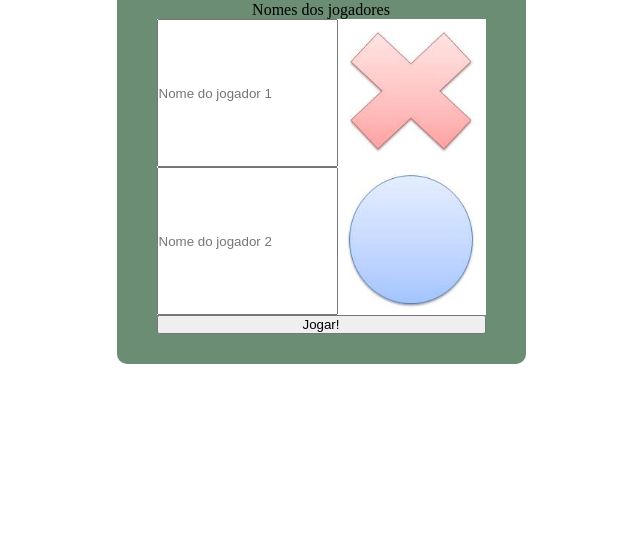
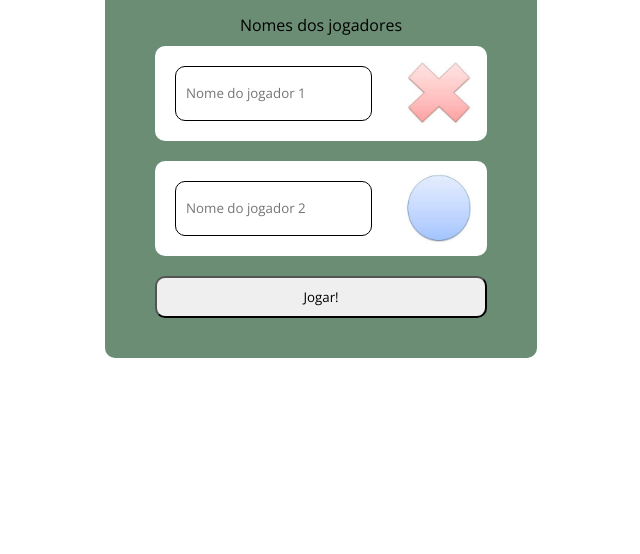
Before and after one commit to pedroclc/jogo-da-velha, a plain HTML site: page index.html in a window 1280 px wide. Shown: the part 246-800 px from the top of the page, without its empty margins (319-959 px from the left). Drawn offline with nearby package versions, Linux system fonts and the light colour scheme.

Commit message:
01/11/2022 15:30

```diff
--- a/index.html
+++ b/index.html
@@ -12,13 +12,13 @@
       <h1>Jogo da velha</h1>
       <form>
         <label>Nomes dos jogadores</label>
-        <section>
+        <section class="inputs">
           <input id="inputName1" type="text" placeholder="Nome do jogador 1" />
-          <img src="./img/x.jpg" alt="" />
+          <img src="./img/x.jpg" class="imgTelaInicial" alt="" />
         </section>
-        <section>
+        <section class="inputs">
           <input id="inputName2" type="text" placeholder="Nome do jogador 2" />
-          <img src="./img/bola.jpg" alt="" />
+          <img src="./img/bola.jpg" class="imgTelaInicial" alt="" />
         </section>
         <button id="btnStart">Jogar!</button>
       </form>
--- a/js/logic.js
+++ b/js/logic.js
@@ -18,14 +18,11 @@ class JogoDaVelha {
       this.arrGameStatus[Number(this.arrVetor[posicao][0])][
         Number(this.arrVetor[posicao][1])
       ] = 1;
-      //console.log("jogador 1");
     } else {
       this.arrGameStatus[Number(this.arrVetor[posicao][0])][
         Number(this.arrVetor[posicao][1])
       ] = 2;
-      //console.log("jogador 2");
     }
-    console.log(this.arrGameStatus);
   }
 
   verificarVencedor() {
@@ -113,6 +110,7 @@ class JogoDaVelha {
     } else if (this.count === 9) {
       alert("Fim do jogo - Não houve vencecedor!");
       let jogarNovamente = confirm("Deseja jogar novamente?");
+
       if (jogarNovamente === true) {
         window.location.href = "/index.html";
       } else {
--- a/style.css
+++ b/style.css
@@ -1,4 +1,7 @@
+@import url("https://fonts.googleapis.com/css2?family=Open+Sans:wght@300&display=swap");
+
 * {
+  font-family: "Open Sans", sans-serif;
   margin: 0;
   padding: 0;
   box-sizing: border-box;
@@ -17,8 +20,15 @@ section {
   flex-direction: row;
   text-align: center;
   background-color: white;
-  padding: 0px 0px;
-  /* border-radius: 10px; */
+}
+
+.inputs {
+  display: flex;
+  flex-direction: row;
+  text-align: center;
+  background-color: white;
+  margin: 10px 10px;
+  border-radius: 10px;
 }
 
 .tabuleiro > div {
@@ -29,19 +39,23 @@ section {
   width: 150px;
 }
 
-/* div {
-  display: flex;
-  flex-direction: row;
-  text-align: center;
-  background-color: white;
-  padding: 80px 80px;
+#btnStart {
+  margin: 10px;
+  padding: 10px;
   border-radius: 10px;
-} */
+}
 
 img {
   background-size: cover;
   height: 148px;
   width: 148px;
+}
+
+.imgTelaInicial {
+  background-size: cover;
+  height: 75px;
+  width: 75px;
+  margin: 10px;
 }
 
 .hide {
@@ -66,11 +80,12 @@ form {
   border-radius: 10px;
 }
 
-form > input {
+form > section > input {
   padding: 10px;
   border-radius: 10px;
   border: solid 1px;
-  margin: 20px 0;
+  padding-right: 10px;
+  margin: 20px 20px;
 }
 
 #a11 {
@@ -99,54 +114,3 @@ form > input {
   border-top: solid 2px;
   border-bottom: solid 2px;
 }
-
-/* #a00 {
-  border-right: solid 1.5px;
-  border-bottom: solid 1.5px;
-}
-
-#a01 {
-  border-left: solid 1.5px;
-  border-right: solid 1.5px;
-  border-bottom: solid 1.5px;
-}
-
-#a02 {
-  border-left: solid 1.5px;
-  border-bottom: solid 1.5px;
-}
-
-#a10 {
-  border-right: solid 1.5px;
-  border-top: solid 1.5px;
-  border-bottom: solid 1.5px;
-}
-
-#a11 {
-  border-left: solid 1.5px;
-  border-right: solid 1.5px;
-  border-top: solid 1.5px;
-  border-bottom: solid 1.5px;
-}
-
-#a12 {
-  border-left: solid 1.5px;
-  border-top: solid 1.5px;
-  border-bottom: solid 1.5px;
-}
-
-#a20 {
-  border-right: solid 1.5px;
-  border-top: solid 1.5px;
-}
-
-#a21 {
-  border-left: solid 1.5px;
-  border-right: solid 1.5px;
-  border-top: solid 1.5px;
-}
-
-#a22 {
-  border-left: solid 1.5px;
-  border-top: solid 1.5px;
-} */
```
